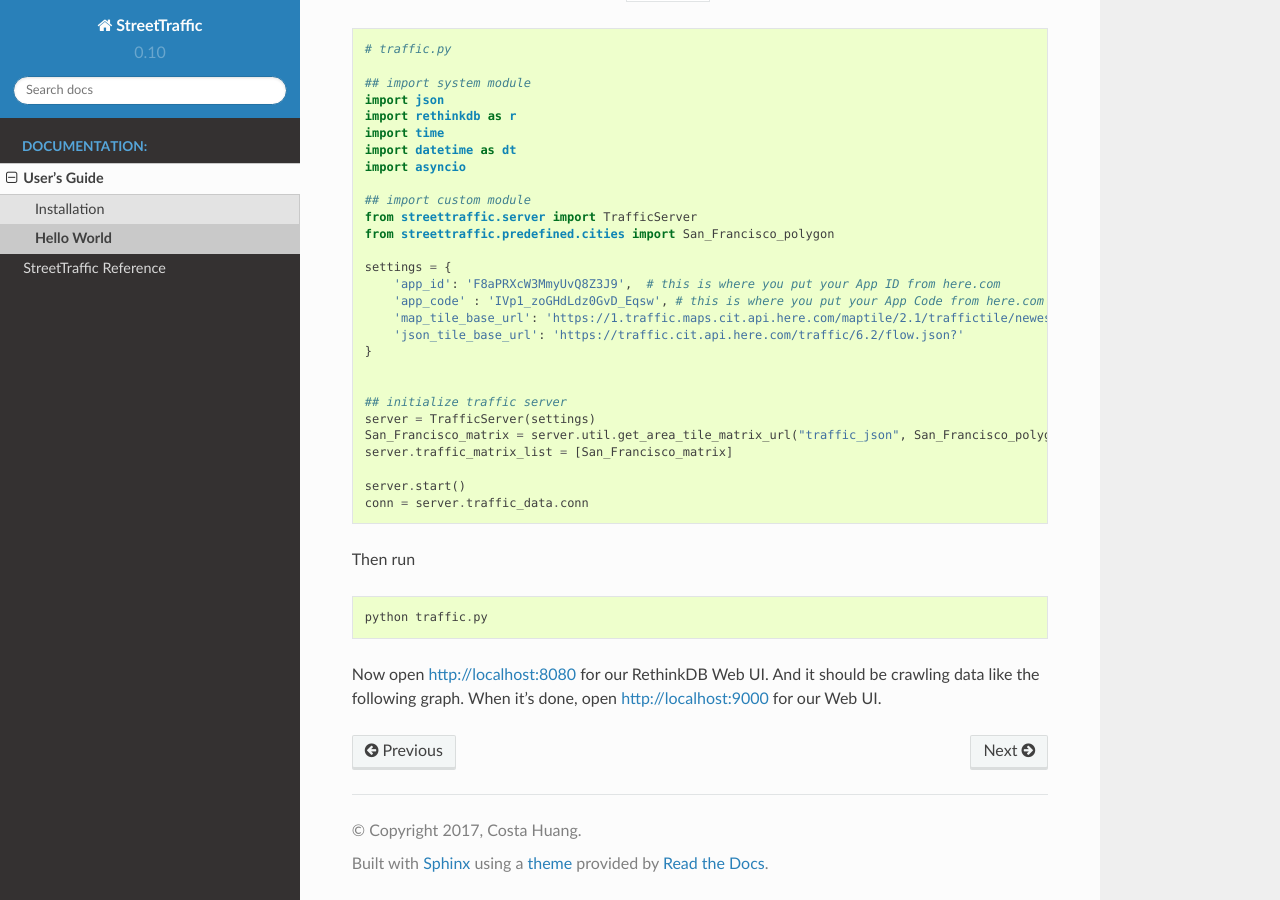
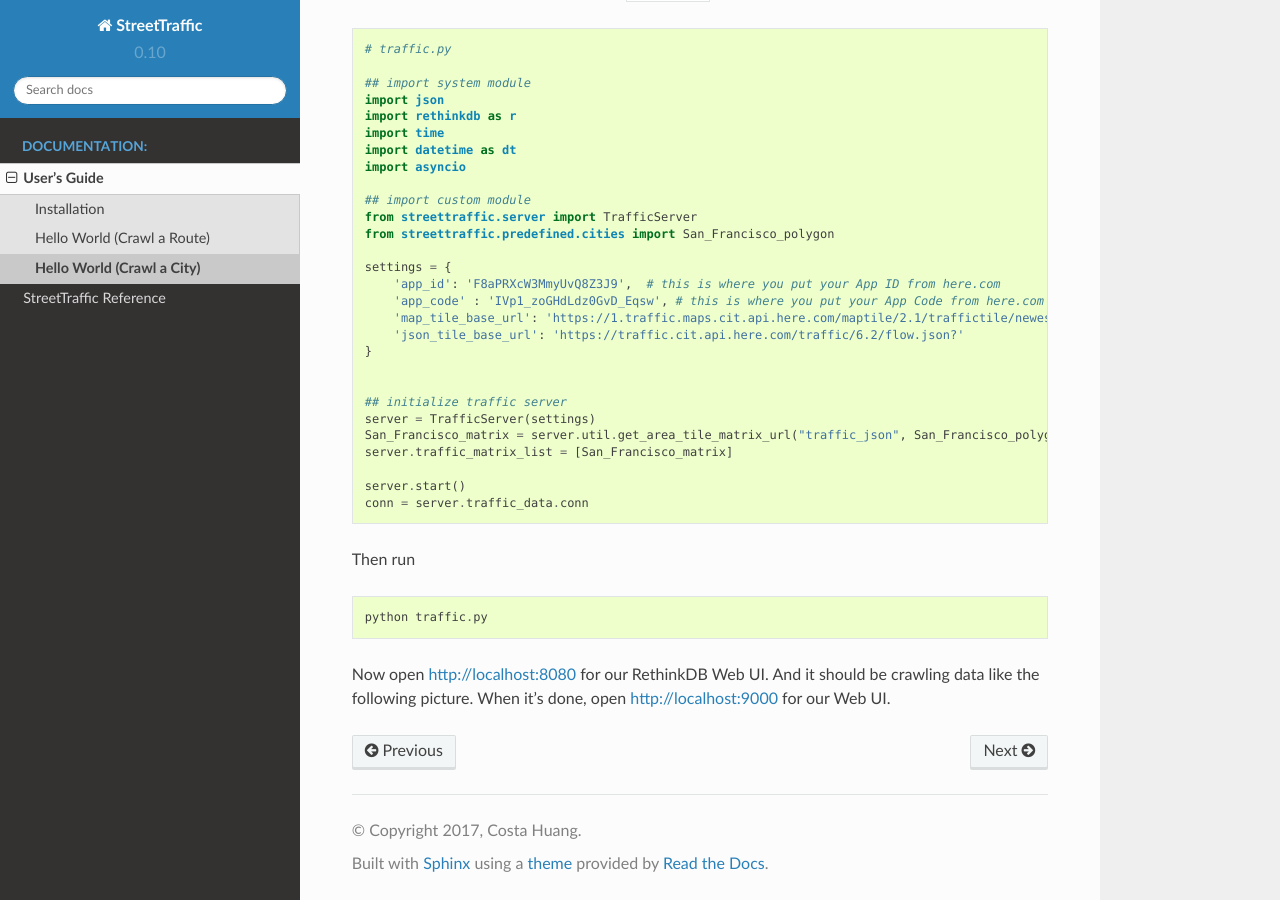
Before and after one commit to streettraffic/streettraffic, a Sphinx documentation site: the page built from docs/source/guide/hello_city.rst, in a window 1280 px wide and 900 px high, scrolled down 767 px. Built offline with Sphinx 7.4.7 and the Read the Docs theme 2.0.0, drawn with Linux system fonts in a browser that asks for light colours; some of the changed text lies outside the part shown.

Commit message:
Writing Tutorials 2

```diff
--- a/docs/source/guide/hello.rst
+++ b/docs/source/guide/hello_city.rst
@@ -1,5 +1,5 @@
-Hello World
-============
+Hello World (Crawl a City)
+===============================
 
 Let's crawl the traffic flow data of San Francisco! We predefined a
 ``San_Francisco_polygon`` for you. The polygon looks like this:
@@ -43,4 +43,4 @@ Then run ::
     python traffic.py
 
 Now open `<http://localhost:8080>`_ for our RethinkDB Web UI. And it should be crawling data like
-the following graph. When it's done, open `<http://localhost:9000>`_ for our Web UI.
+the following picture. When it's done, open `<http://localhost:9000>`_ for our Web UI.
--- a/docs/source/guide/index.rst
+++ b/docs/source/guide/index.rst
@@ -5,4 +5,5 @@ User's Guide
    :maxdepth: 4
 
    install
-   hello
+   hello_route
+   hello_city
```
Also changed, not shown: docs/source/guide/hello_route.rst (added, +52 -0 lines), docs/source/guide/register_route.PNG (added), docs/source/guide/rethinkdb.PNG (added).
